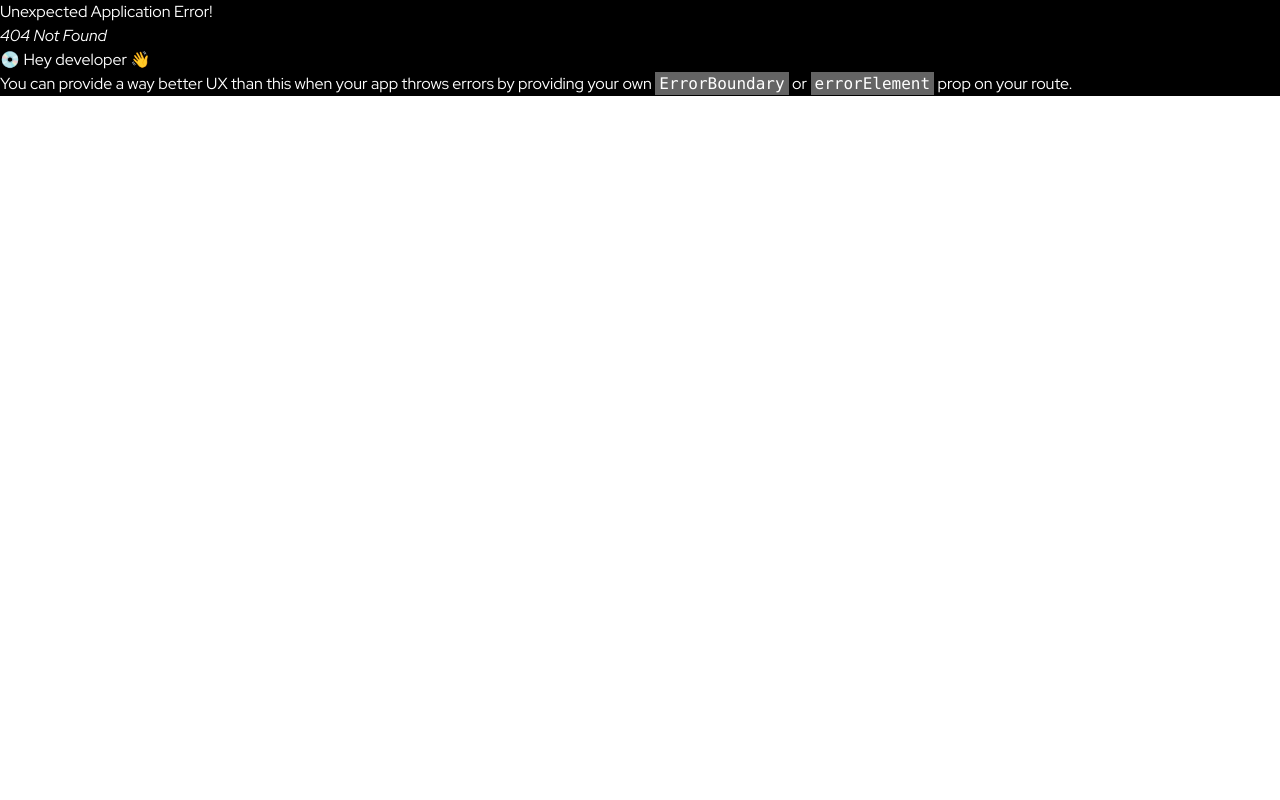
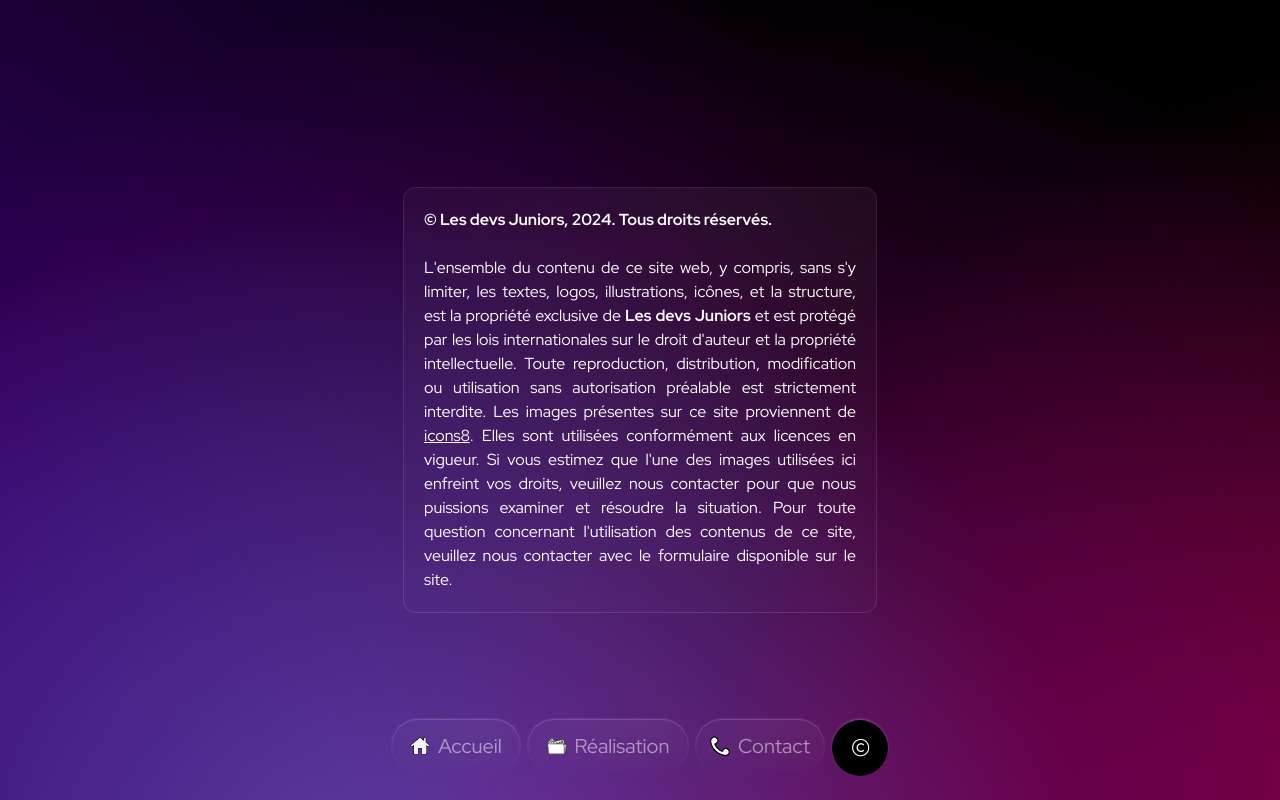
Before and after one commit to Sylvainlfe/Les-dev-junior, a React (Vite) app: page /copyright in a window 1280 px wide. Before the commit this address had no page. Built offline with nearby package versions, Linux system fonts and the light colour scheme; grey boxes are pictures that could not be loaded.

Commit message:
add copyright page

```diff
--- a/src/components/Nav.jsx
+++ b/src/components/Nav.jsx
@@ -73,14 +73,14 @@
           </Link>
         </li>
         <li>
-          <button className="Btn flex items-center rounded-full w-14 h-14 cursor-pointer relative overflow-hidden transition-all duration-300 shadow-navShadow bg-black">
+          <Link to="/copyright" className="Btn flex items-center rounded-full w-14 h-14 cursor-pointer relative overflow-hidden pl-[19px] transition-all duration-300 shadow-navShadow bg-black">
             <p className="sign w-full text-2xl text-white transition-all duration-300 ">
               ©
             </p>
-            <p className="text absolute right-0 w-0 opacity-0 text-white text-lg font-medium transition-all duration-300">
+            <p className="text absolute right-0 w-0 opacity-0 text-white text-lg font-medium transition-all pl-[19px] duration-300">
               LesDevJuniors
             </p>
-          </button>
+          </Link>
         </li>
       </ul>
       <nav className="drawer fixed left-[26%] top-[2%]  ">
--- a/src/main.jsx
+++ b/src/main.jsx
@@ -5,6 +5,7 @@
 import Home from "./pages/Home";
 import Realisation from "./pages/Realisation";
 import Contact from "./pages/Contact";
+import Copyright from "./pages/Copyright";
 
 const router = createBrowserRouter([
   {
@@ -22,6 +23,10 @@
         path: "/contact",
         element: <Contact />,
       },
+      {
+        path: "/copyright",
+        element: <Copyright />,
+      },
     ],
   },
 ]);
--- /dev/null
+++ b/src/pages/Copyright.jsx
@@ -0,0 +1,34 @@
+import React from "react";
+
+export default function Copyright() {
+  return (
+    <main>
+      <section className="flex justify-center items-center h-lvh lg:w-2/5  p-5 m-auto text-justify">
+        <p className="bg-cardTransparent shadow-contactShadow rounded-xl p-5">
+          <span className="font-bold">
+            © Les devs Juniors, 2024. Tous droits réservés.
+          </span>{" "}
+          <br />
+          <br />
+          L'ensemble du contenu de ce site web, y compris, sans s'y limiter, les
+          textes, logos, illustrations, icônes, et la structure, est la
+          propriété exclusive de
+          <span className="font-bold"> Les devs Juniors</span> et est protégé
+          par les lois internationales sur le droit d'auteur et la propriété
+          intellectuelle. Toute reproduction, distribution, modification ou
+          utilisation sans autorisation préalable est strictement interdite. Les
+          images présentes sur ce site proviennent de{" "}
+          <a
+            className="underline"
+            target="_blanck"
+            href="https://icones8.fr/icons"
+          >
+            icons8
+          </a>
+          . Elles sont utilisées conformément aux licences en vigueur. Si vous estimez que l'une des images utilisées ici enfreint vos droits, veuillez nous contacter pour que nous puissions examiner et résoudre
+          la situation. Pour toute question concernant l'utilisation des contenus de ce site, veuillez nous contacter avec le formulaire disponible sur le site.
+        </p>
+      </section>
+    </main>
+  );
+}
```
